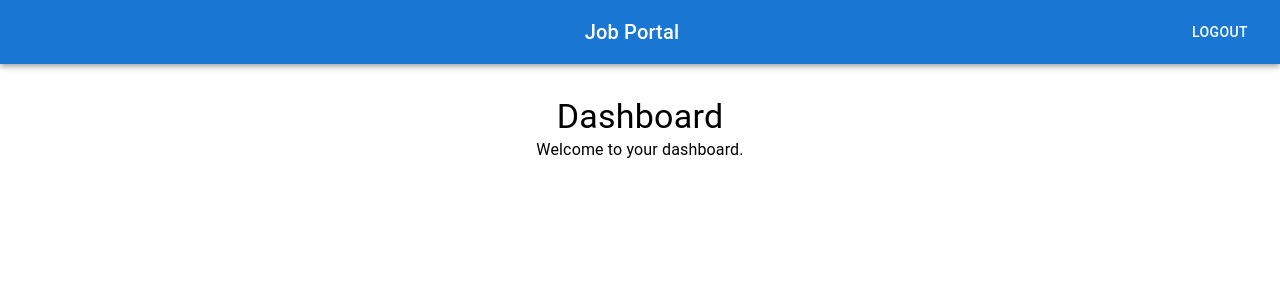
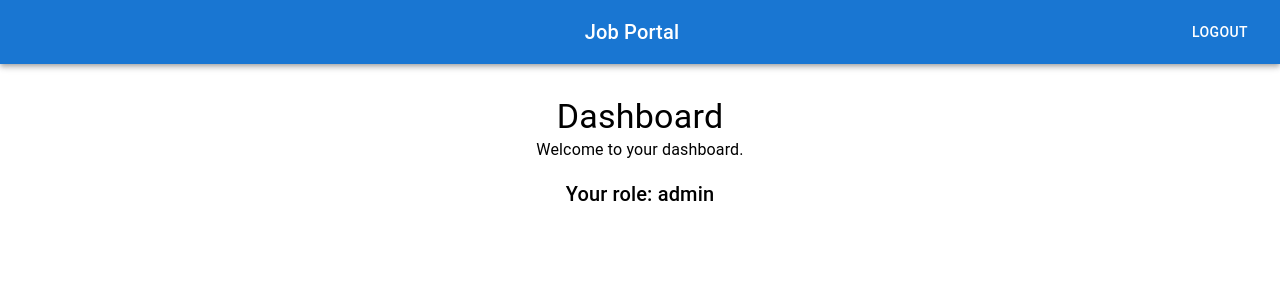
Before and after one commit to muhammad-huzaifa-coderzhunt/Job_portal, a React (Create React App) app in the folder frontend/: page /dashboard in a window 1280 px wide. Shown: the top 300 px of the page. Built offline with nearby package versions, Linux system fonts and the light colour scheme; sample sign-in values are in the browser's storage; some icons are missing.

Commit message:
feat(frontend): display user role and handle it in login

```diff
--- a/frontend/package.json
+++ b/frontend/package.json
@@ -12,6 +12,7 @@
     "@testing-library/react": "^16.3.0",
     "@testing-library/user-event": "^13.5.0",
     "axios": "^1.11.0",
+    "jwt-decode": "^4.0.0",
     "react": "^19.1.1",
     "react-dom": "^19.1.1",
     "react-router-dom": "^7.8.2",
--- a/frontend/src/pages/Dashboard.js
+++ b/frontend/src/pages/Dashboard.js
@@ -2,12 +2,19 @@ import React from 'react';
 import { Container, Typography } from '@mui/material';
 
 const Dashboard = () => {
+  const userRole = localStorage.getItem('userRole'); // Get user role from local storage
+
   return (
     <Container>
       <Typography variant="h4" sx={{ mt: 4 }}>
         Dashboard
       </Typography>
       <Typography>Welcome to your dashboard.</Typography>
+      {userRole && (
+        <Typography variant="h6" sx={{ mt: 2 }}>
+          Your role: {userRole}
+        </Typography>
+      )}
     </Container>
   );
 };
--- a/frontend/src/pages/Login.js
+++ b/frontend/src/pages/Login.js
@@ -8,6 +8,7 @@ import {
 } from '@mui/material';
 import axios from 'axios';
 import { useNavigate } from 'react-router-dom';
+import jwt_decode from 'jwt-decode'; // Import jwt_decode
 
 const Login = () => {
   const navigate = useNavigate();
@@ -29,6 +30,11 @@ const Login = () => {
         { email, password }
       );
       localStorage.setItem('token', res.data.token);
+
+      // Decode the token to get user role and store it
+      const decoded = jwt_decode(res.data.token);
+      localStorage.setItem('userRole', decoded.user.role); // Store user role
+
       navigate('/dashboard');
     } catch (err) {
       console.error(err.response.data);
```
Also changed, not shown: 1 other file (tests, documents, lock files or other folders).
